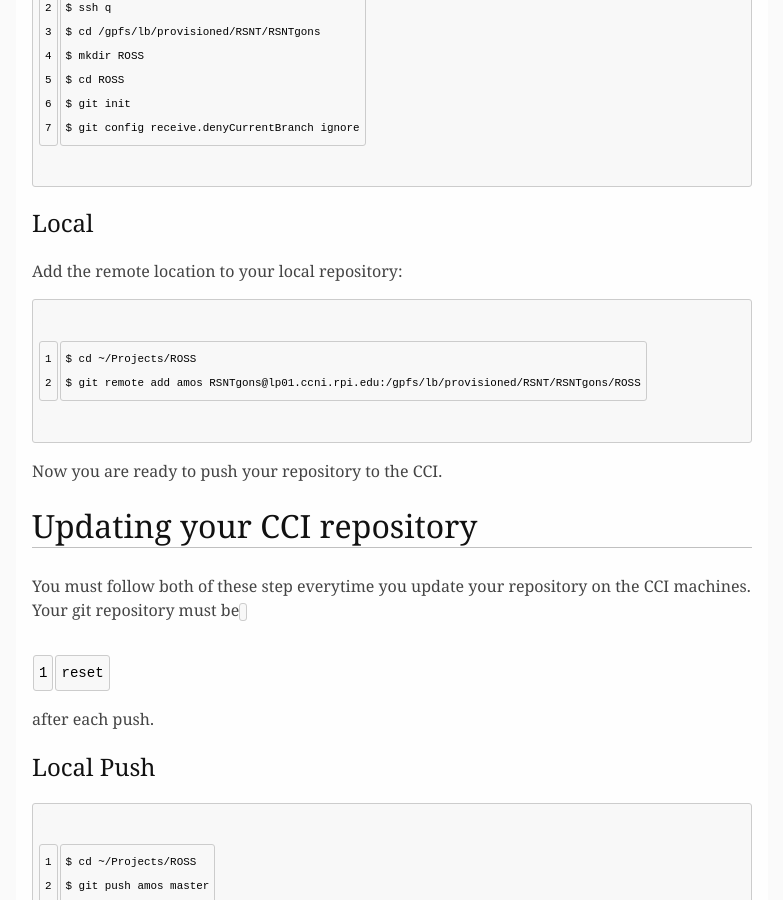
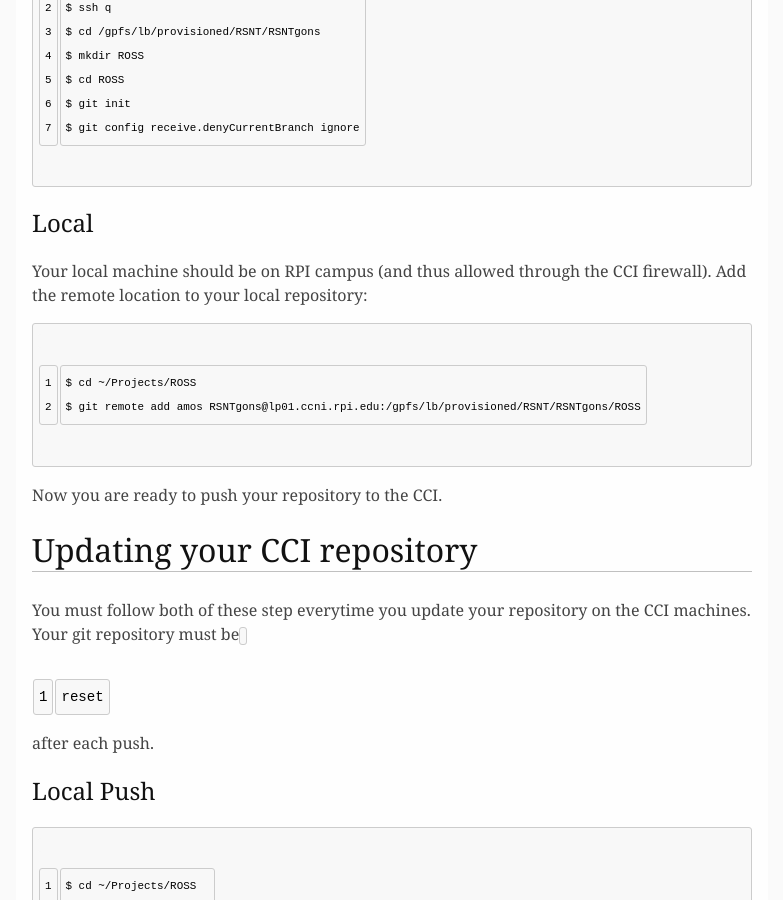
Before and after one commit to gonsie/gonsie.github.io, a Jekyll site: the page built from _posts/2013-10-22-bgq-git-repos.md, in a window 1280 px wide and 900 px high, scrolled down 639 px. Shown: the whole window, without its empty margins (248-1031 px from the left). Built offline with Jekyll 4.4.1, drawn with Linux system fonts in a browser that asks for light colours; Markdown is read by kramdown in place of the engine named in the settings.

Commit message:
updated bgq github instructions

```diff
--- a/_posts/2013-10-22-bgq-git-repos.md
+++ b/_posts/2013-10-22-bgq-git-repos.md
@@ -32,7 +32,7 @@ Create and configure the target repository:
 	$ git config receive.denyCurrentBranch ignore
 
 ### Local
-Add the remote location to your local repository:
+Your local machine should be on RPI campus (and thus allowed through the CCI firewall). Add the remote location to your local repository:
 
 	$ cd ~/Projects/ROSS
 	$ git remote add amos RSNTgons@lp01.ccni.rpi.edu:/gpfs/lb/provisioned/RSNT/RSNTgons/ROSS
```
